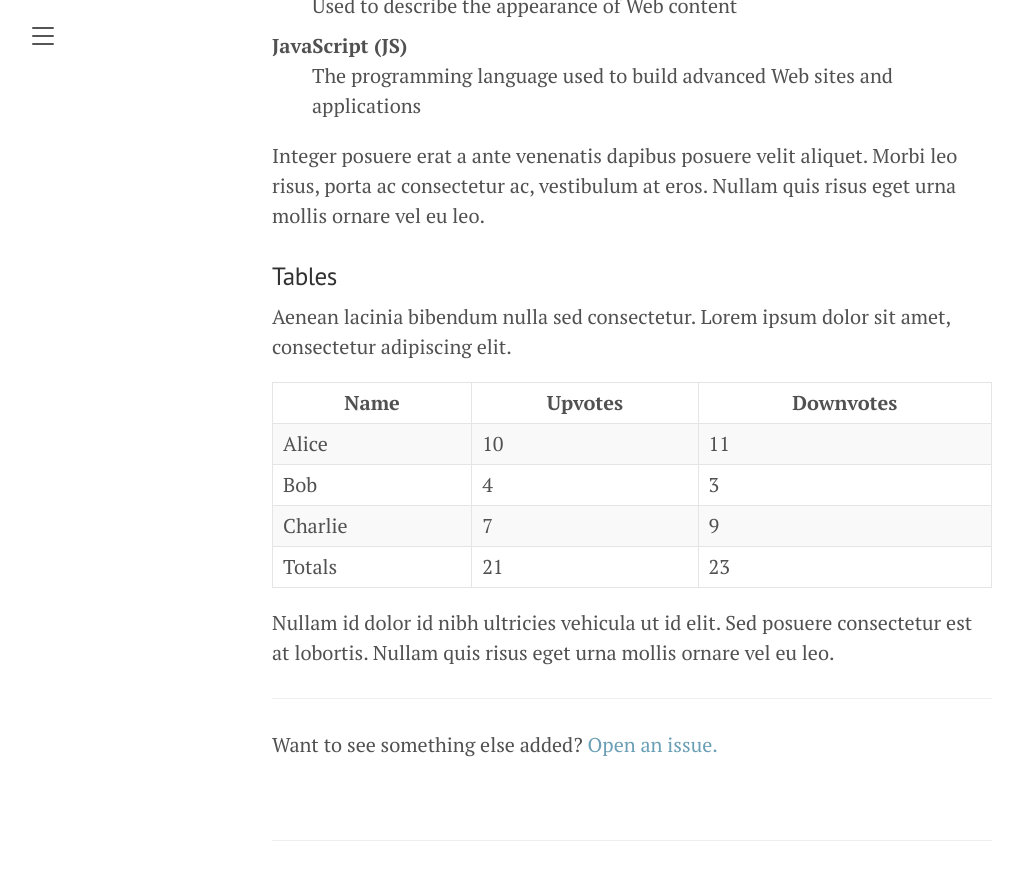
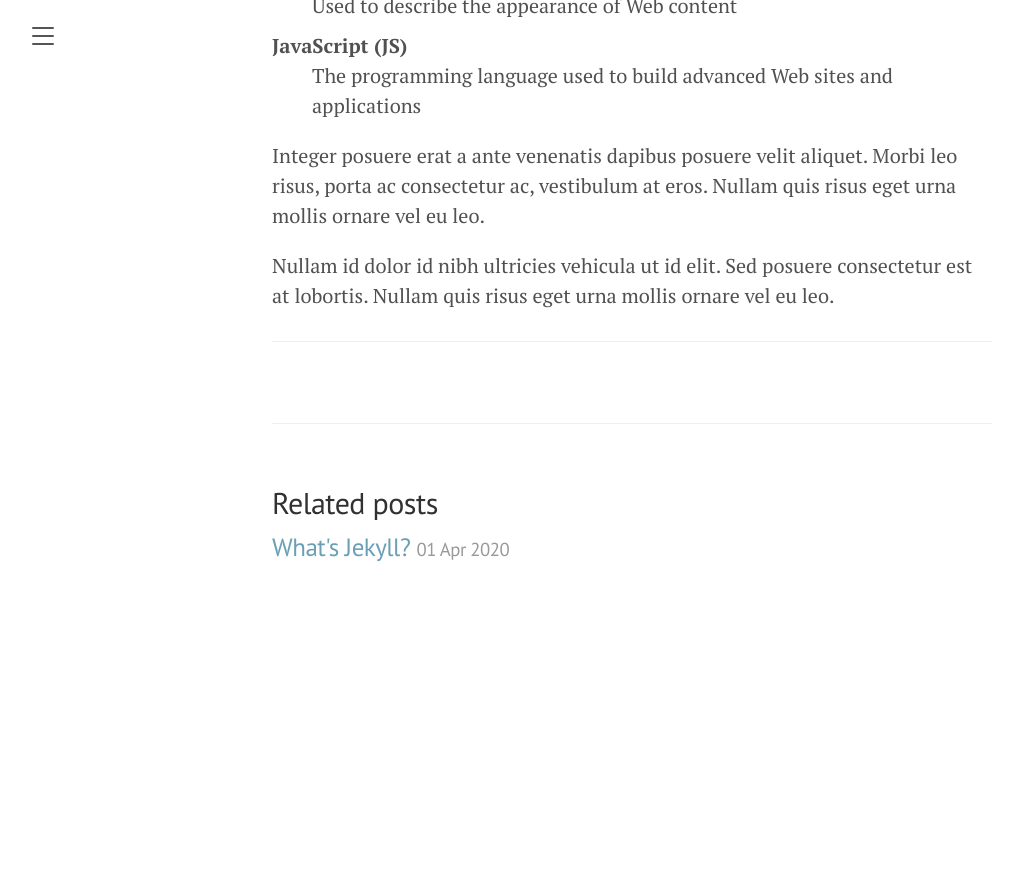
Before and after one commit to UMproj/T2, a Jekyll site: the page built from _posts/2020-04-02-example-content.md, in a window 1280 px wide and 900 px high, scrolled down 2581 px. Shown: the top 880 px of the window, without its empty margins (8-1031 px from the left). Built offline with Jekyll 4.4.1, drawn with Linux system fonts in a browser that asks for light colours; after the commit the page ends 3204 px from its top, so only the background shows below that.

Commit message:
Update 2020-04-02-example-content.md

```diff
--- a/_posts/2020-04-02-example-content.md
+++ b/_posts/2020-04-02-example-content.md
@@ -77,46 +77,6 @@ Cras mattis consectetur purus sit amet fermentum. Sed posuere consectetur est at
 
 Integer posuere erat a ante venenatis dapibus posuere velit aliquet. Morbi leo risus, porta ac consectetur ac, vestibulum at eros. Nullam quis risus eget urna mollis ornare vel eu leo.
 
-### Tables
-
-Aenean lacinia bibendum nulla sed consectetur. Lorem ipsum dolor sit amet, consectetur adipiscing elit.
-
-<table>
-  <thead>
-    <tr>
-      <th>Name</th>
-      <th>Upvotes</th>
-      <th>Downvotes</th>
-    </tr>
-  </thead>
-  <tfoot>
-    <tr>
-      <td>Totals</td>
-      <td>21</td>
-      <td>23</td>
-    </tr>
-  </tfoot>
-  <tbody>
-    <tr>
-      <td>Alice</td>
-      <td>10</td>
-      <td>11</td>
-    </tr>
-    <tr>
-      <td>Bob</td>
-      <td>4</td>
-      <td>3</td>
-    </tr>
-    <tr>
-      <td>Charlie</td>
-      <td>7</td>
-      <td>9</td>
-    </tr>
-  </tbody>
-</table>
-
 Nullam id dolor id nibh ultricies vehicula ut id elit. Sed posuere consectetur est at lobortis. Nullam quis risus eget urna mollis ornare vel eu leo.
 
 -----
-
-Want to see something else added? <a href="https://github.com/poole/poole/issues/new">Open an issue.</a>
```
